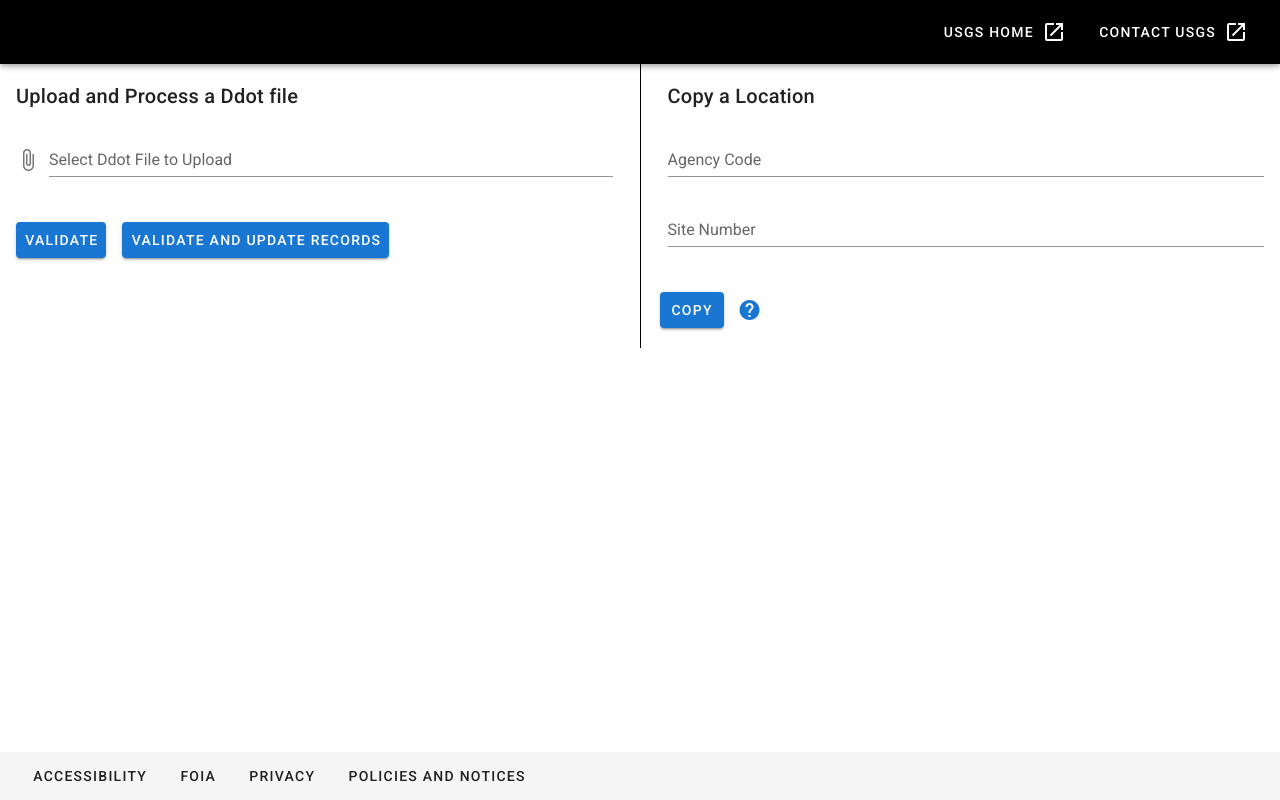
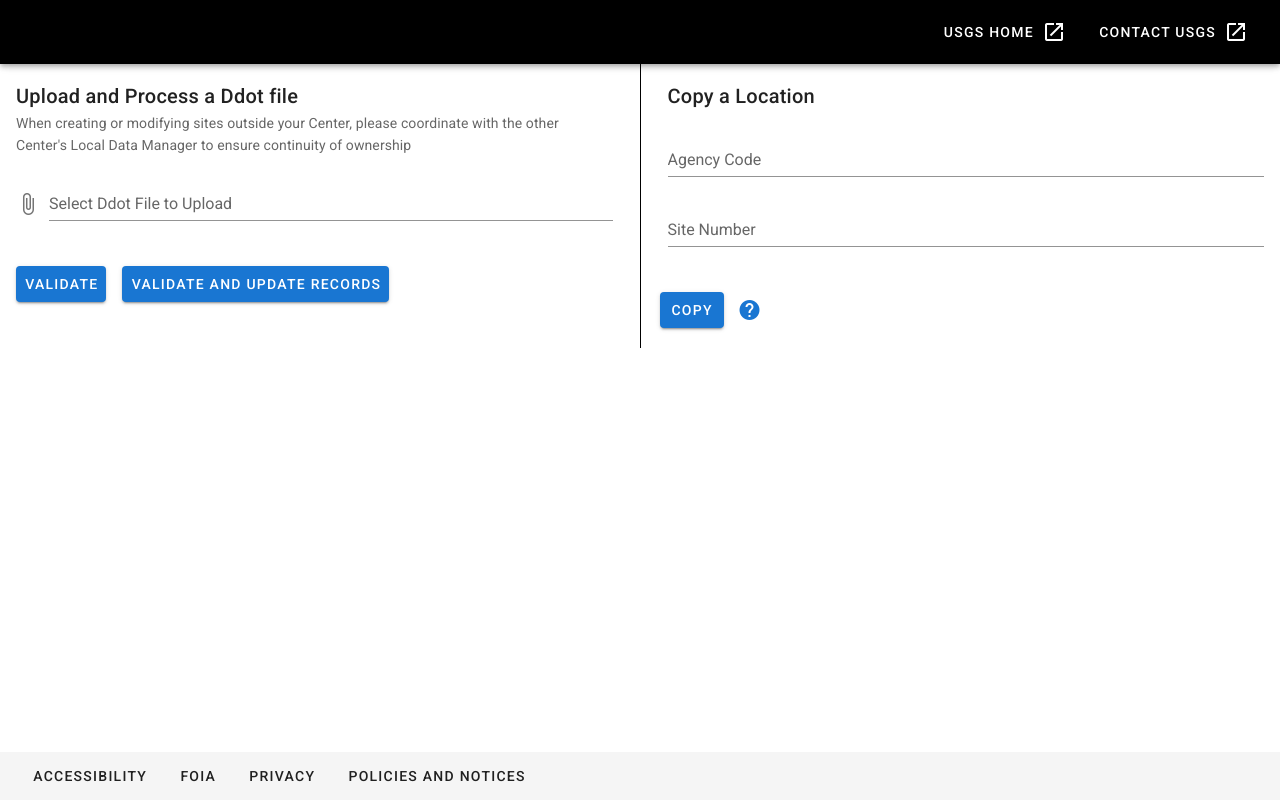
Before and after one commit to zmoore-usgs/MLR-User-Interface, a Vue app: page / in a window 1280 px wide. Built offline with nearby package versions, Linux system fonts and the light colour scheme; sample sign-in values are in the browser's storage.

Commit message:
add note about creating or modifying sites in another center

```diff
--- a/src/components/DdotProcessCard.vue
+++ b/src/components/DdotProcessCard.vue
@@ -1,6 +1,7 @@
 <template>
     <v-card flat>
         <v-card-title>Upload and Process a Ddot file</v-card-title>
+        <v-card-subtitle>When creating or modifying sites outside your Center, please coordinate with the other Center's Local Data Manager to ensure continuity of ownership</v-card-subtitle>
         <v-card-text>
             <v-form>
                 <v-file-input v-model="ddotFile" label="Select Ddot File to Upload"></v-file-input>
```
Also changed, not shown: 1 other file (tests, documents, lock files or other folders).
